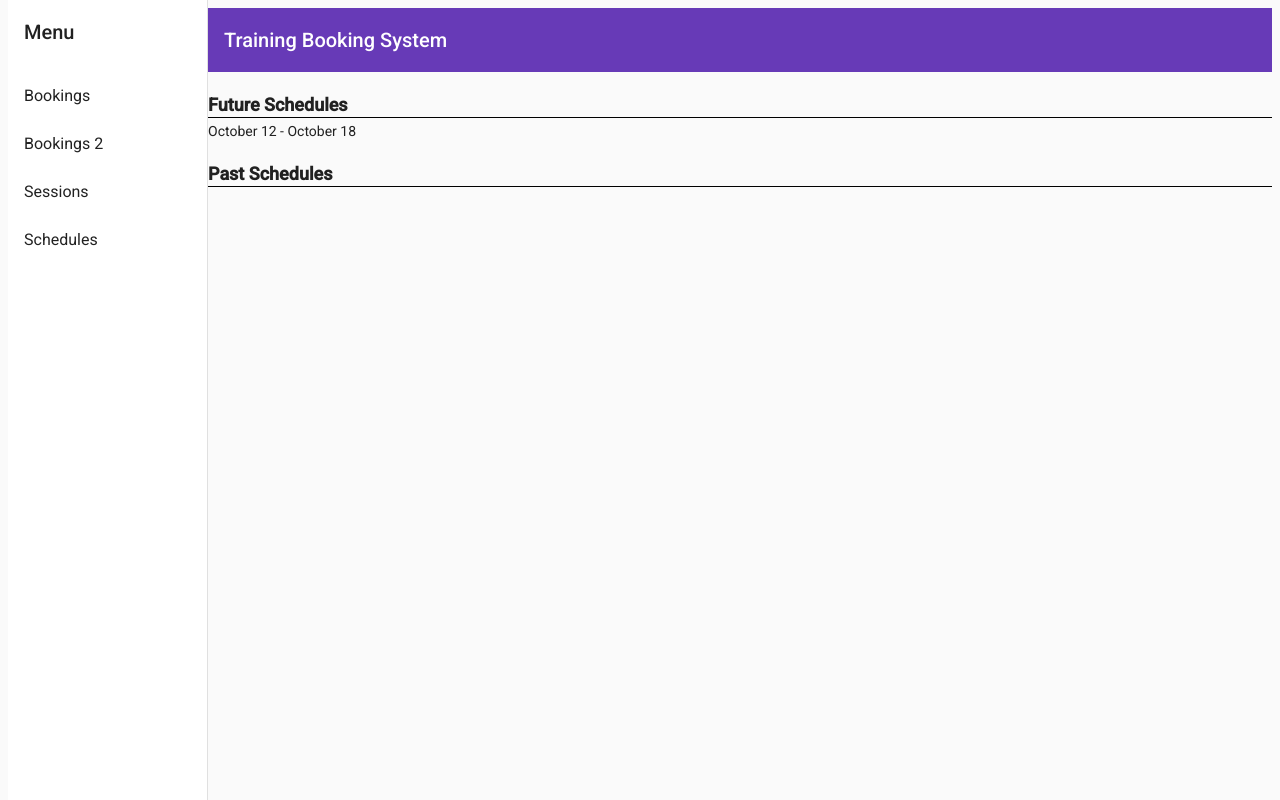
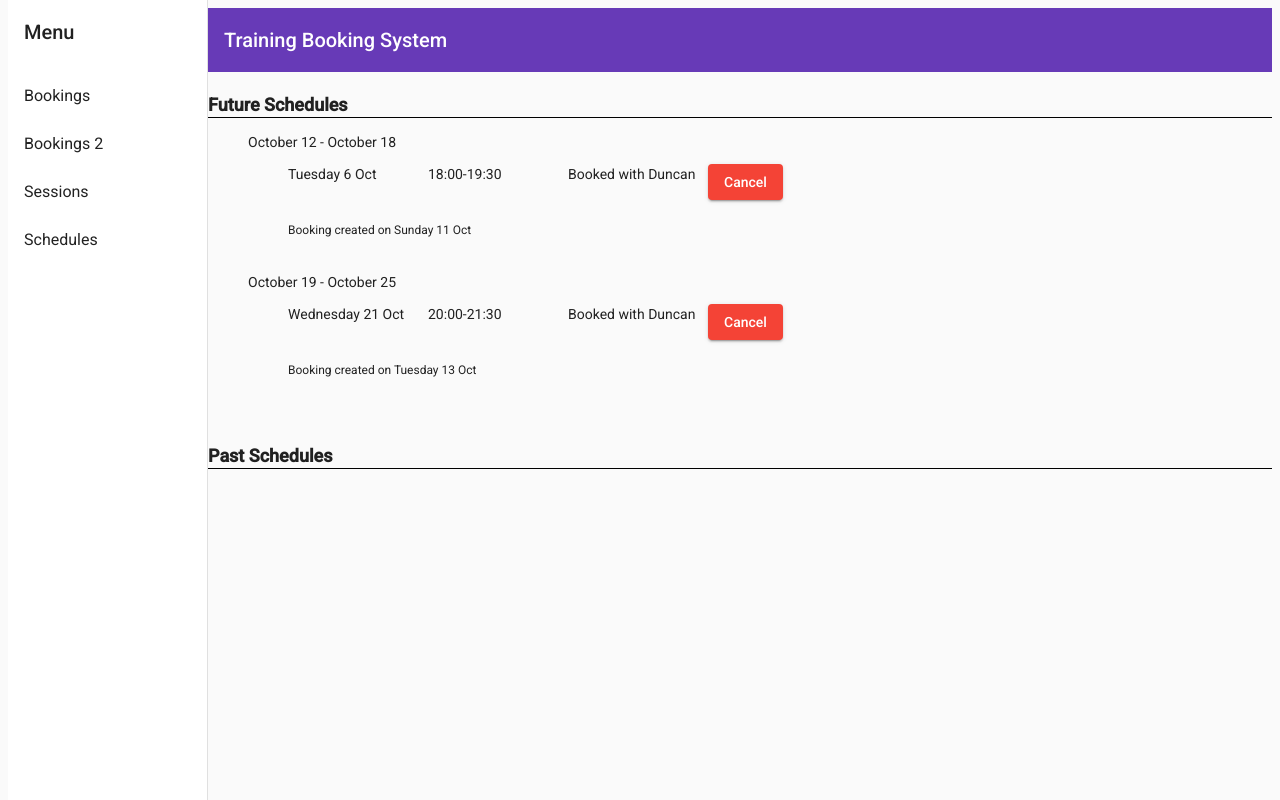
Before and after one commit to rob-chambers/tbs, an Angular app in the folder client/: page / in a window 1280 px wide. Built offline with nearby package versions, Linux system fonts and the light colour scheme.

Commit message:
Further work on bookings

```diff
--- a/client/src/app/bookings/bookings.component.html
+++ b/client/src/app/bookings/bookings.component.html
@@ -1,4 +1,24 @@
-<div class="header">Future Schedules</div>
-{{schedule.startDate | date:'MMMM d'}} - {{schedule.endDate | date:'MMMM d'}}
+<div>
+  <p class="header">Future Schedules</p>
 
-<div class="header">Past Schedules</div>
+  <ul>
+    <li *ngFor="let booking of bookings">
+      <div *ngIf="booking.isFuture">
+        <p>{{ booking.schedule.startDate | date:'MMMM d' }} - {{ booking.schedule.endDate | date:'MMMM d' }}</p>
+
+        <ul class="container">
+          <li class="flex-item">{{ booking.session.day | date:'EEEE d MMM' }}</li>
+          <li class="flex-item">{{ booking.session.startTime.hours }}:{{ booking.session.startTime.minutes | number:'2.0-0' }}-{{ booking.session.endTime.hours }}:{{ booking.session.endTime.minutes }}</li>
+          <li class="flex-item">Booked with {{ booking.partner.firstName }}</li>
+          <li class="flex-item"><button (click)="onCancel()" mat-raised-button color="warn">Cancel</button></li>
+        </ul>
+
+        <p class="createdDate mat-small">Booking created on {{ booking.createdDate | date:'EEEE d MMM' }}</p>
+      </div>
+    </li>
+  </ul>
+</div>
+
+<div>
+  <p class="header">Past Schedules</p>
+</div>
--- a/client/src/app/bookings/bookings.component.scss
+++ b/client/src/app/bookings/bookings.component.scss
@@ -5,3 +5,21 @@
   font-size: large;
   font-weight: bold;
 }
+
+li {
+  list-style: none;
+  padding: 0px 0px 20px 0px;
+}
+
+.container {
+  display: flex;
+  list-style: none;
+}
+
+.flex-item {
+  width: 140px;
+}
+
+.createdDate {
+  margin-left: 40px;
+}
--- a/client/src/app/bookings/bookings.component.ts
+++ b/client/src/app/bookings/bookings.component.ts
@@ -1,5 +1,8 @@
 import { Component, OnInit } from '@angular/core';
 import { Schedule } from '../models/schedule';
+import { Booking } from '../models/booking';
+import { Session } from '../models/session';
+import { Person } from '../models/person';
 
 @Component({
   selector: 'app-bookings',
@@ -8,13 +11,48 @@ import { Schedule } from '../models/schedule';
 })
 export class BookingsComponent implements OnInit {
 
-  schedule: Schedule;
+  bookings: Booking[];
 
   constructor() {
-    this.schedule = new Schedule(new Date(2020, 9, 12), new Date(2020, 9, 18));
+    this.bookings = [];
+    const booking = new Booking();
+    booking.schedule = new Schedule(new Date(2020, 9, 12), new Date(2020, 9, 18));
+    booking.session = new Session(new Date(2020, 9, 6), { hours: 18, minutes: 0 }, { hours: 19, minutes: 30 }, true);
+    booking.isFuture = true;
+
+    const partner = new Person();
+    partner.firstName = "Tim";
+    partner.lastName = "Smith";
+    booking.partner = partner;
+
+    const booker = new Person();
+    booker.firstName = "Rob";
+    booker.lastName = "Chambers";
+    booking.bookedBy = booker;
+
+    booking.createdDate = new Date(2020, 9, 11);
+
+
+    const booking2 = new Booking();
+    booking2.schedule = new Schedule(new Date(2020, 9, 19), new Date(2020, 9, 25));
+    booking2.session = new Session(new Date(2020, 9, 21), { hours: 20, minutes: 0 }, { hours: 21, minutes: 30 }, true);
+    booking2.isFuture = true;
+
+    partner.firstName = "Duncan";
+    partner.lastName = "Brown";
+    booking2.partner = partner;
+
+    booking2.bookedBy = booker;
+    booking2.createdDate = new Date(2020, 9, 13);
+
+    this.bookings.push(booking);
+    this.bookings.push(booking2);
   }
 
   ngOnInit(): void {
   }
 
+  onCancel() {
+    console.log("Cancelled");
+  }
 }
--- /dev/null
+++ b/client/src/app/models/booking.ts
@@ -0,0 +1,12 @@
+import { Session } from './session';
+import { Schedule } from './schedule';
+import { Person } from './person';
+
+export class Booking {
+  schedule: Schedule;
+  session: Session;
+  bookedBy: Person;
+  partner: Person;
+  createdDate: Date;
+  isFuture: boolean;
+}
--- /dev/null
+++ b/client/src/app/models/person.ts
@@ -0,0 +1,6 @@
+export class Person {
+  firstName: string;
+  lastName: string;
+  email: string;
+  phone: string;
+}
```
